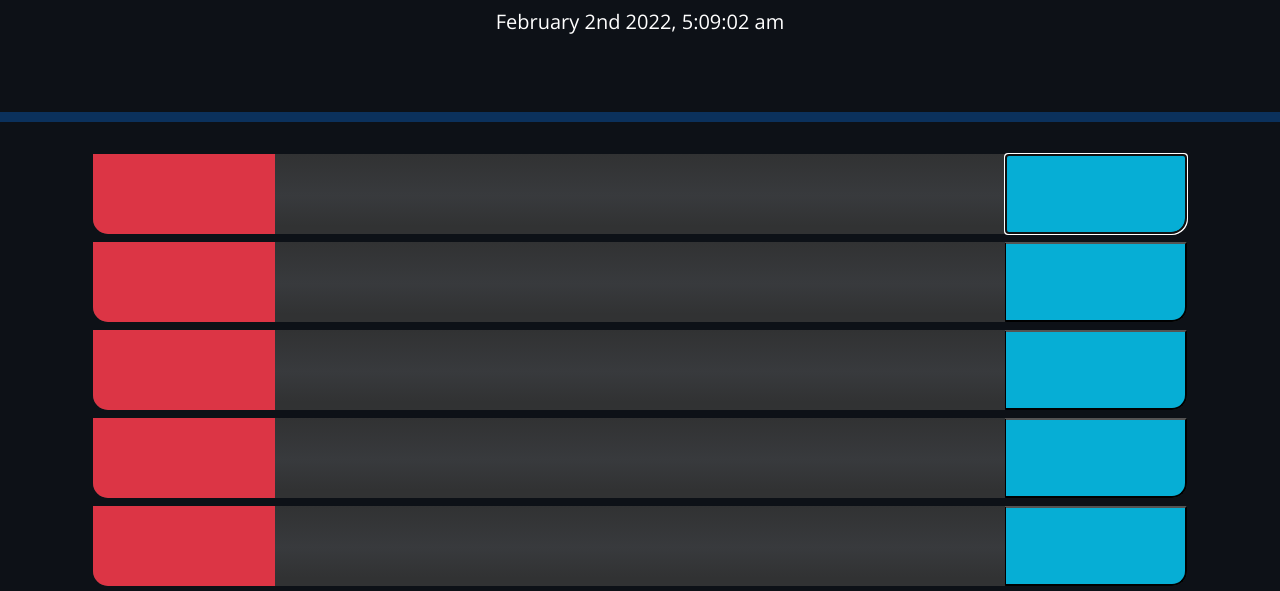
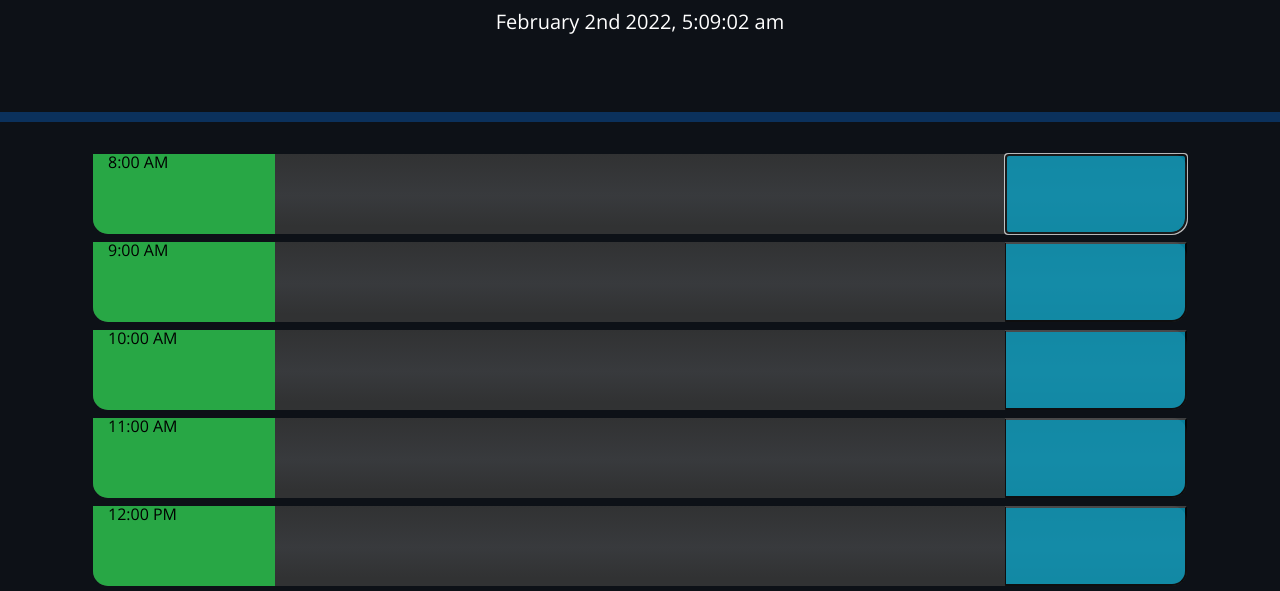
Before and after one commit to gemsjohn/Workday-Scheduler, a plain HTML site: page index.html in a window 1280 px wide. Both pictures are taken after a click on the button 1095 px from the left and 376 px from the top of the page. Shown: the part 182-773 px from the top of the page. Drawn offline with nearby package versions, Linux system fonts and the light colour scheme; a web font is replaced by a local one.

Commit message:
set and get user inputs for local storage. Updated the moment.js format because I noticed a bug after hourswhere 11PM = 11AM. Created the load tasks function so that the user could refresh the page and their data would load immediately.

```diff
--- a/assets/css/style.css
+++ b/assets/css/style.css
@@ -25,14 +25,12 @@ textarea#modalTaskDescription{
 }
 
 .hour {
-  /* background-color: rgb(255, 255, 255); */
   color: #000000;
   border-radius: 0px 0px 0px 15px;
 
 }
 
 .time-block{
-  /* text-align: center; */
   color: white;
   border-radius: 15px;
   background-image: linear-gradient(180deg, #313233 0%, #383a3d 52%, #313233 90%);
@@ -71,14 +69,17 @@ textarea#modalTaskDescription{
 
 .saveBtn {
   border-left: 1px solid black;
-  /* border-top-right-radius: 15px; */
   border-bottom-right-radius: 15px;
   background-color: #06AED5;
+  opacity: 0.7;
   color: white;
   float: right;
 }
 
+.saveBtn:hover {
+  opacity: 1.0;;
+}
+
 .saveBtn i:hover {
-  font-size: 20px;
-  transition: all .3s ease-in-out;
+  opacity: 1.0;
 }
--- a/assets/js/script.js
+++ b/assets/js/script.js
@@ -1,17 +1,11 @@
+// Current date and time displayed at the top of the calendar
 var day = moment().format('MMMM Do YYYY, h:mm:ss a');
 $("#currentDay").append(document.createTextNode(day));
 
-var myDate= moment().format('LTS');
-var currentTimeBlock = moment(myDate)._i;
+// Variable used to handdle infitine append bug
+var firstPassComplete = false;
 
-var pendingTimeBlock = moment(myDate, "hh:mm:ss A")
-        .add('1', 'hours')
-        .format('LTS');
-console.log(pendingTimeBlock);
-
-
-var divCollection = document.querySelector(".container");
-
+// Array variables used to build the time block rows
 var timeBlocks = [];
 var blockLeft = [];
 var fillArea = [];
@@ -19,26 +13,44 @@ var textBox = [];
 var blockRight = [];
 var saveIcon = [];
 
+// Variable used to store the time for each time block
 var workHours = [
-    moment('08:00:00 AM')._i,
-    moment('09:00:00 AM')._i,
-    moment('10:00:00 AM')._i,
-    moment('11:00:00 AM')._i,
-    moment('12:00:00 PM')._i,
-    moment('13:00:00 PM')._i,
-    moment('14:00:00 PM')._i,
-    moment('15:00:00 PM')._i,
-    moment('16:00:00 PM')._i,
-    moment('17:00:00 PM')._i
+    moment("8:00 AM", ["h:mm A"]),
+    moment("9:00 AM", ["h:mm A"]),
+    moment("10:00 AM", ["h:mm A"]),
+    moment("11:00 AM", ["h:mm A"]),
+    moment("12:00 PM", ["h:mm A"]),
+    moment("1:00 PM", ["h:mm A"]),
+    moment("2:00 PM", ["h:mm A"]),
+    moment("3:00 PM", ["h:mm A"]),
+    moment("4:00 PM", ["h:mm A"]),
+    moment("5:00 PM", ["h:mm A"])
 ]
 
 var block = function() {
-    for (var i = 0; i < 10; i++) {
+    // Calculate myDate: current date,
+    // currentTimBlock: looks for the current time,
+    // and pendingTime Block: looks ahead 1 hours
+    var myDate = moment().format('LTS');
+    var currentTimeBlock = moment(myDate, ["h:mm A"])
+    var pendingTimeBlock = moment(myDate, ["h:mm A"])
+        .add('1', 'hours');
+
+    // Variable used to select the .container class
+    var divCollection = document.querySelector(".container");
+
+    // For loop cycles through to build the DOM Elements.
+    for (var i = 0; i < workHours.length; i++) {
+        var times = workHours[i]._i;
+
         timeBlocks[i] = document.createElement("div");
         timeBlocks[i].className = "time-block row m-2";
+        $(timeBlocks[i]).addClass("time-block row m-2");
+
 
         blockLeft[i] = document.createElement("div");
         blockLeft[i].className = "hour col-2 bg-light";
+        blockLeft[i].textContent = times;
 
         fillArea[i] = document.createElement("div");
         fillArea[i].className = "col-8";
@@ -46,7 +58,6 @@ var block = function() {
         textBox[i] = document.createElement("textarea");
         textBox[i].className = "form-control mt-2";
         textBox[i].id = "modalTaskDescription";
-
 
         blockRight[i] = document.createElement("button");
         blockRight[i].className = "saveBtn col-2";
@@ -59,25 +70,88 @@ var block = function() {
         textBox[i].setAttribute("data-text", i);
         blockRight[i].setAttribute("data-save", i);
 
-        divCollection.appendChild(timeBlocks[i]);
-        timeBlocks[i].appendChild(blockLeft[i]);
-        timeBlocks[i].appendChild(fillArea[i]);
-        fillArea[i].appendChild(textBox[i]);
-        timeBlocks[i].appendChild(blockRight[i]);
-        blockRight[i].appendChild(saveIcon[i]);
+        if (!firstPassComplete) {
+            divCollection.appendChild(timeBlocks[i]);
+            timeBlocks[i].appendChild(blockLeft[i]);
+            timeBlocks[i].appendChild(fillArea[i]);
+            fillArea[i].appendChild(textBox[i]);
+            timeBlocks[i].appendChild(blockRight[i]);
+            blockRight[i].appendChild(saveIcon[i]);
+        }
 
+        // Depending on the time, the color of the 'blockLeft div's will change.
+        // Green represents the future, yellow represents within the next hour, and red represents the past.
         if (currentTimeBlock > workHours[i]) {
             blockLeft[i].className = "hour col-2 bg-danger";
         } else if (pendingTimeBlock >= workHours[i]) {
             blockLeft[i].className = "hour col-2 bg-warning";
-        }
-        else {
+        } else {
             blockLeft[i].className = "hour col-2 bg-success";
         }
-    };
+    }
+    // First pass updated to true so that the appendChild section above doesn't infinitely create new time blocks.
+    firstPassComplete = true;
 
+    // Depending on the 'data-text' attribute, when a saveBtn is selected the user textarea input is saved to local storage.
+    $('.saveBtn').on("click", function() {
+        var userInput0 = document.querySelector('textarea[data-text="0"]').value;
+        textBox[0] = userInput0;
 
+        var userInput1 = document.querySelector('textarea[data-text="1"]').value;
+        textBox[1] = userInput1;
 
+        var userInput2 = document.querySelector('textarea[data-text="2"]').value;
+        textBox[2] = userInput2;
+
+        var userInput3 = document.querySelector('textarea[data-text="3"]').value;
+        textBox[3] = userInput3;
+
+        var userInput4 = document.querySelector('textarea[data-text="4"]').value;
+        textBox[4] = userInput4;
+
+        var userInput5 = document.querySelector('textarea[data-text="5"]').value;
+        textBox[5] = userInput5;
+
+        var userInput6 = document.querySelector('textarea[data-text="6"]').value;
+        textBox[6] = userInput6;
+
+        var userInput7 = document.querySelector('textarea[data-text="7"]').value;
+        textBox[7] = userInput7;
+
+        var userInput8 = document.querySelector('textarea[data-text="8"]').value;
+        textBox[8] = userInput8;
+
+        var userInput9 = document.querySelector('textarea[data-text="9"]').value;
+        textBox[9] = userInput9;
+
+        localStorage.setItem('textBox', JSON.stringify(textBox));
+    })
+};
+// The loadTasks function cycles through each 'data-text' attribute.
+// Gets data from the textBox local stoage and appends it to the textareas.
+// If text already exits int he textarea it would re-append the content stored in local storage.
+function loadTasks() {
+    $('textarea[data-text]').each(function(i) {
+        var savedTasks = localStorage.getItem("textBox");
+
+        if (!savedTasks) {
+            return false;
+        }
+        console.log("Saved tasks found!");
+
+        // parse into array of objects
+        savedTasks = JSON.parse(savedTasks);
+
+        $(this).empty().append(savedTasks[i]);
+    });
 };
 
+// setInterval essentially refreshes the data looking for updates ever 2 minutes.
+setInterval(function() {
+    block();
+    loadTasks();
+}, (1000*120))
+
+// Initialize the block() and loadTasks() functions so the user doesn't have to wait on data stored in local storage.
 block();
+loadTasks();
--- a/index.html
+++ b/index.html
@@ -37,19 +37,7 @@
       <p class="lead">A simple calendar app for scheduling your work day</p>
       <p id="currentDay" class="lead"></p>
     </header>
-    <div class="container">
-      <!-- <div class="time-block row m-2">
-        <div id="whatHour" class="hour col-2"></div>
-        <div class="col-8"><textarea class="form-control mt-2" id="modalTaskDescription" rows="2"></textarea></div>
-        <button id="save-task" class="saveBtn col-2"><span class="oi oi-cloud-upload"></span></button>
-      </div> -->
-
-
-      <!-- pulled this out of div id whatHour -->
-      <!-- <span class="badge badge-primary badge-pil"></span> -->
-
-    </div>
-
+    <div class="container"></div>
 
     <script src="https://cdnjs.cloudflare.com/ajax/libs/jquery/3.4.1/jquery.min.js"></script>
     <script src="https://cdnjs.cloudflare.com/ajax/libs/jqueryui/1.12.1/jquery-ui.min.js"></script>
```
